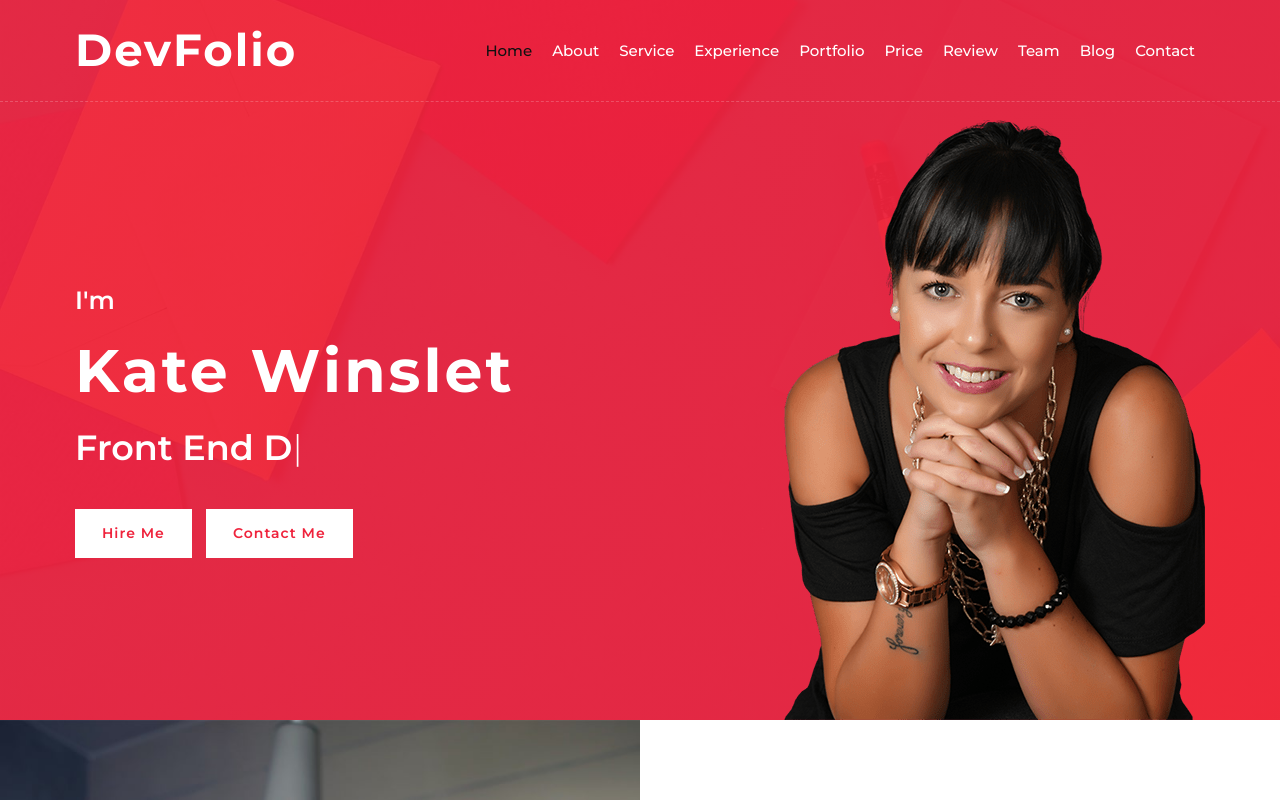
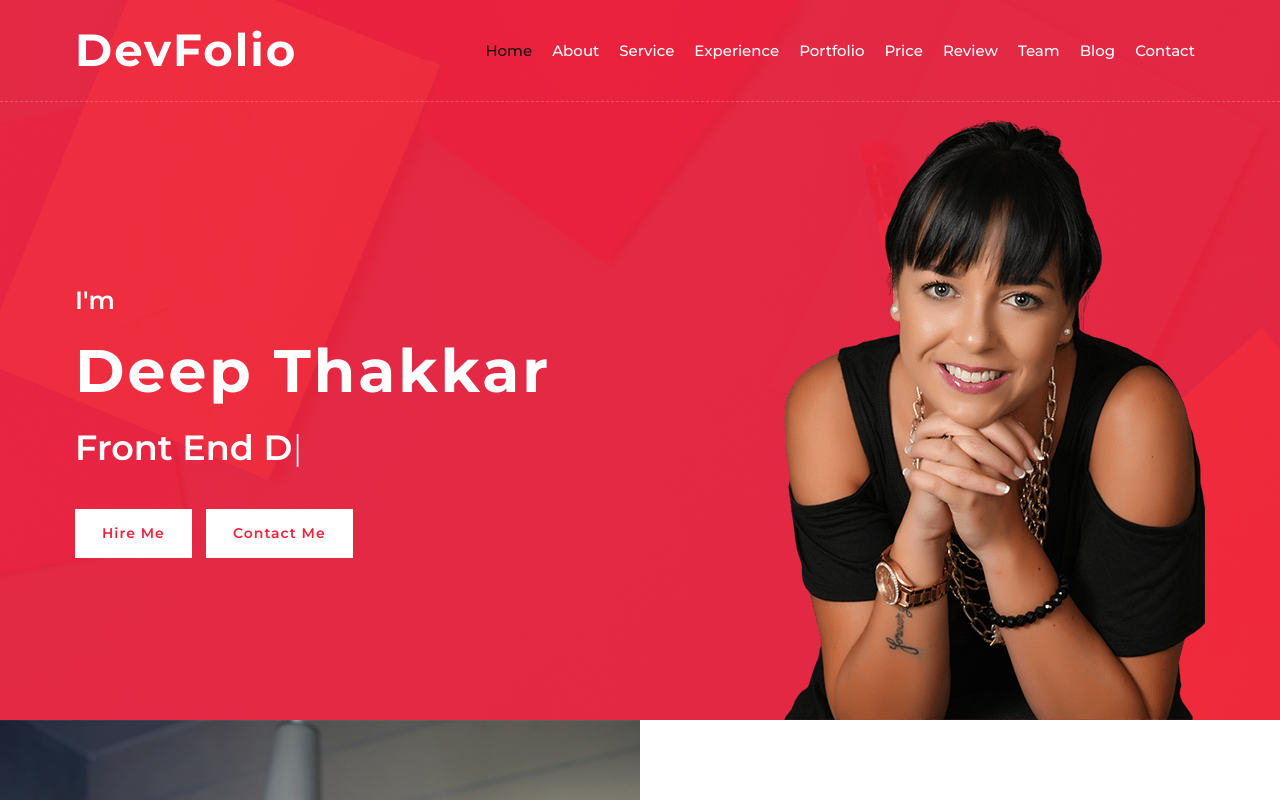
Before and after one commit to imdeepthakkar/deepthakkar, a plain HTML site: page index.html in a window 1280 px wide. Shown: the top 800 px of the page. Drawn offline with nearby package versions, Linux system fonts and the light colour scheme.

Commit message:
name changed
Signed-off-by: imdeepthakkar <deep2297@gmail.com>

```diff
--- a/index.html
+++ b/index.html
@@ -2,7 +2,7 @@
 <html lang="en">
     <head>
         <meta charset="utf-8">
-        <title>Deep Thakkar - Developer Portfolio Template</title>
+        <title>Deep Thakkar - Portfolio</title>
         <meta content="width=device-width, initial-scale=1.0" name="viewport">
         <meta content="Free Website Template" name="keywords">
         <meta content="Free Website Template" name="description">
@@ -60,7 +60,7 @@
                         <div class="hero-content">
                             <div class="hero-text">
                                 <p>I'm</p>
-                                <h1>Kate Winslet</h1>
+                                <h1>Deep Thakkar</h1>
                                 <h2></h2>
                                 <div class="typed-text">Web Designer, Web Developer, Front End Developer, Apps Designer, Apps Developer</div>
                             </div>
```
